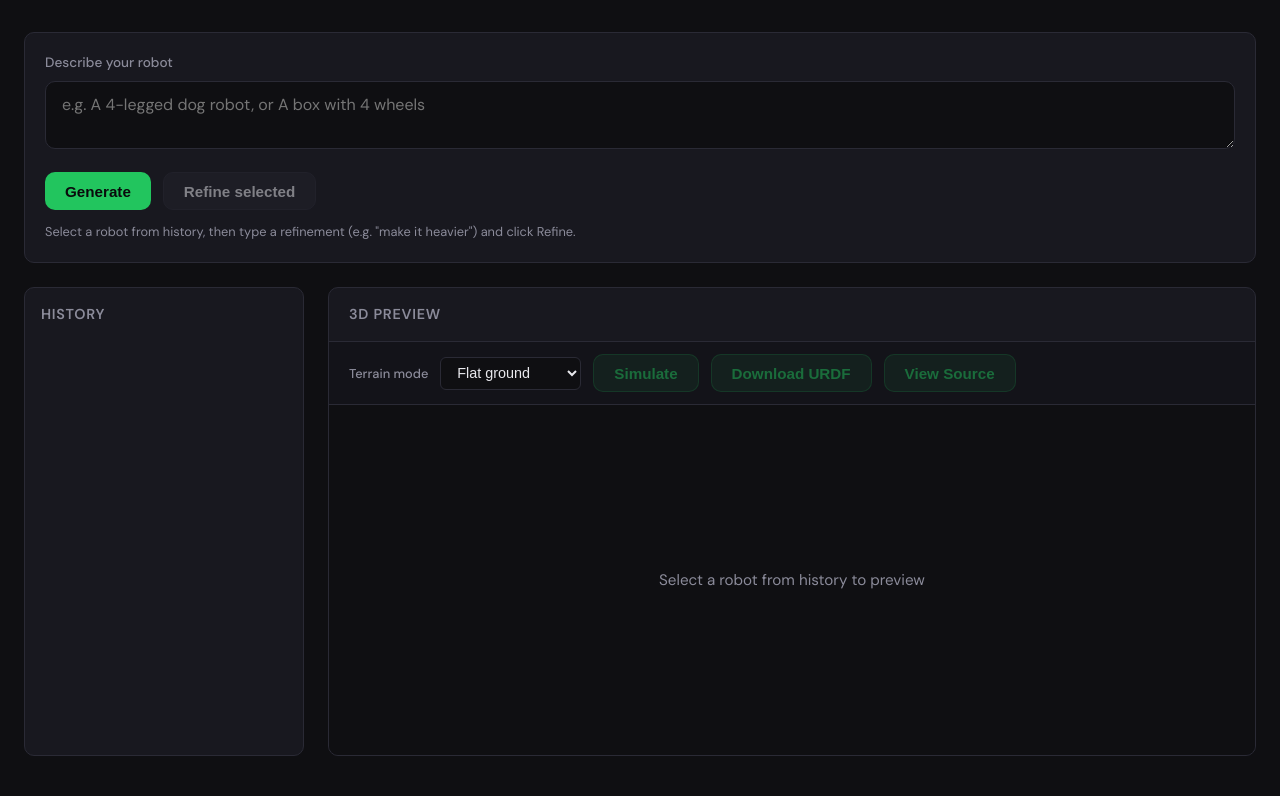
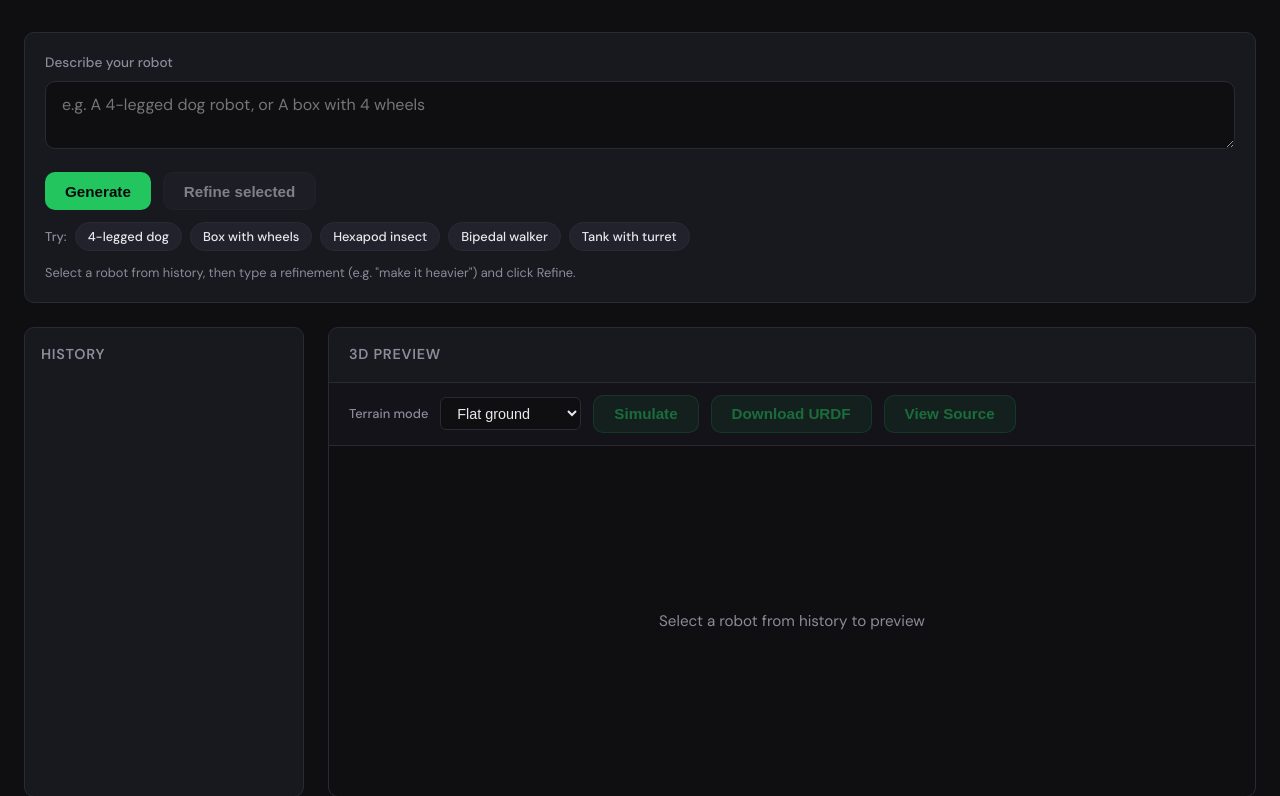
Before and after one commit to Kunal2341/tree-hack-robo, a Flask app: page / in a window 1280 px wide. Shown: the part 99-895 px from the top of the page. Before the commit the page ends 855 px from the top, so only its background shows below. Run offline with Flask 3, Linux system fonts and the light colour scheme; data that the repository does not hold is empty.

Commit message:
feat: add clickable prompt examples (quick-start chips)
- Five preset prompts: 4-legged dog, box with wheels, hexapod insect,
  bipedal walker, tank with turret
- Clicking a chip fills the prompt textarea
- Styled as pill-shaped chips with hover accent

Co-authored-by: Cursor <cursoragent@cursor.com>

```diff
--- a/web/static/app.js
+++ b/web/static/app.js
@@ -388,6 +388,13 @@ async function init() {
   document.getElementById("btn-download").addEventListener("click", doDownload);
   document.getElementById("btn-view-source").addEventListener("click", doViewSource);
 
+  document.querySelectorAll(".example-chip").forEach((chip) => {
+    chip.addEventListener("click", () => {
+      document.getElementById("prompt").value = chip.dataset.prompt;
+      document.getElementById("prompt").focus();
+    });
+  });
+
   document.getElementById("prompt").addEventListener("keydown", (e) => {
     if (e.key === "Enter" && !e.shiftKey) {
       e.preventDefault();
--- a/web/static/style.css
+++ b/web/static/style.css
@@ -136,6 +136,40 @@ body {
 .btn:disabled {
   opacity: 0.5;
   cursor: not-allowed;
+}
+
+/* Example prompt chips */
+.examples {
+  display: flex;
+  flex-wrap: wrap;
+  align-items: center;
+  gap: 0.5rem;
+  margin-top: 0.75rem;
+}
+
+.examples-label {
+  font-size: 0.8rem;
+  color: var(--text-muted);
+  font-weight: 500;
+}
+
+.example-chip {
+  padding: 0.3rem 0.75rem;
+  font-size: 0.8rem;
+  font-family: var(--font-sans);
+  font-weight: 500;
+  background: var(--surface-hover);
+  color: var(--text);
+  border: 1px solid var(--border);
+  border-radius: 999px;
+  cursor: pointer;
+  transition: background 0.15s, border-color 0.15s;
+}
+
+.example-chip:hover {
+  background: var(--accent-dim);
+  border-color: var(--accent);
+  color: var(--accent);
 }
 
 .hint {
--- a/web/templates/index.html
+++ b/web/templates/index.html
@@ -27,6 +27,14 @@
           <button id="btn-refine" class="btn btn-secondary" disabled title="Refine the selected robot">
             Refine selected
           </button>
+        </div>
+        <div class="examples">
+          <span class="examples-label">Try:</span>
+          <button class="example-chip" data-prompt="A 4-legged dog robot">4-legged dog</button>
+          <button class="example-chip" data-prompt="A box with 4 wheels">Box with wheels</button>
+          <button class="example-chip" data-prompt="A hexapod insect robot">Hexapod insect</button>
+          <button class="example-chip" data-prompt="A simple bipedal walking robot">Bipedal walker</button>
+          <button class="example-chip" data-prompt="A tank with treads and a turret">Tank with turret</button>
         </div>
         <p class="hint" id="refine-hint">Select a robot from history, then type a refinement (e.g. "make it heavier") and click Refine.</p>
       </section>
```
